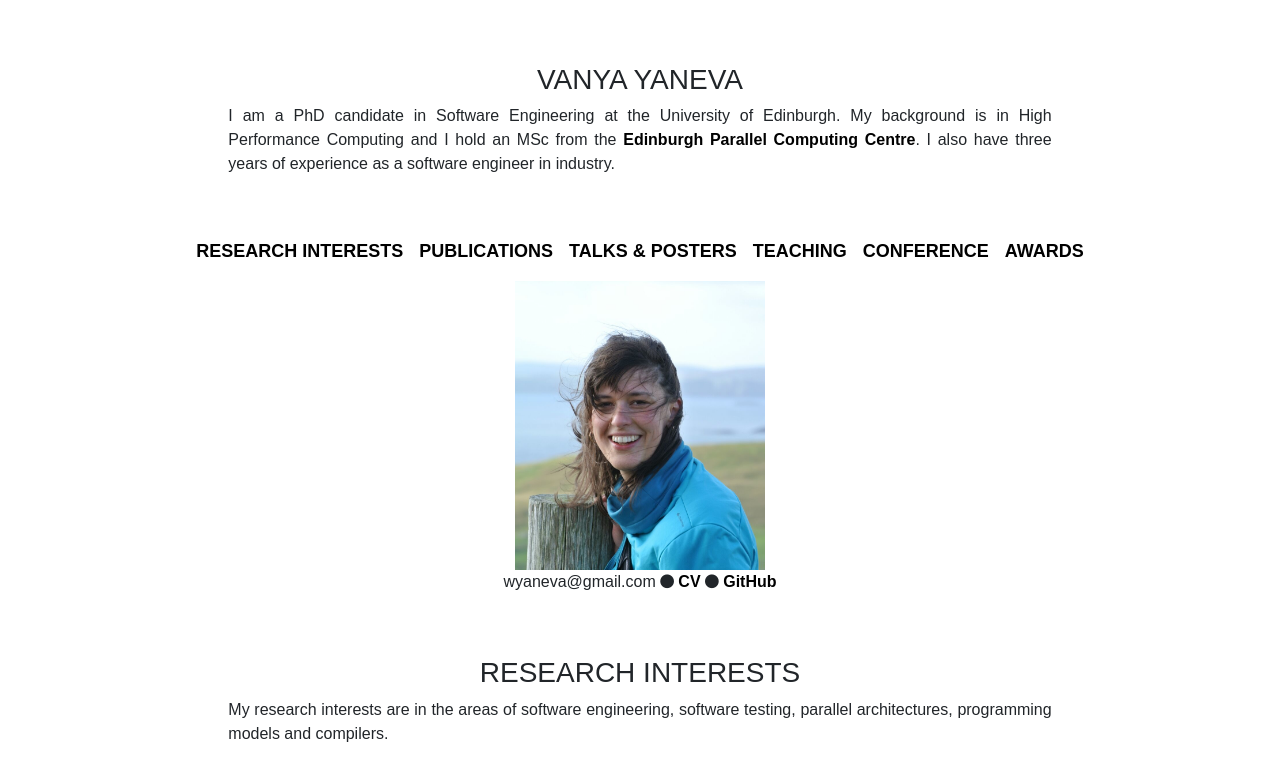
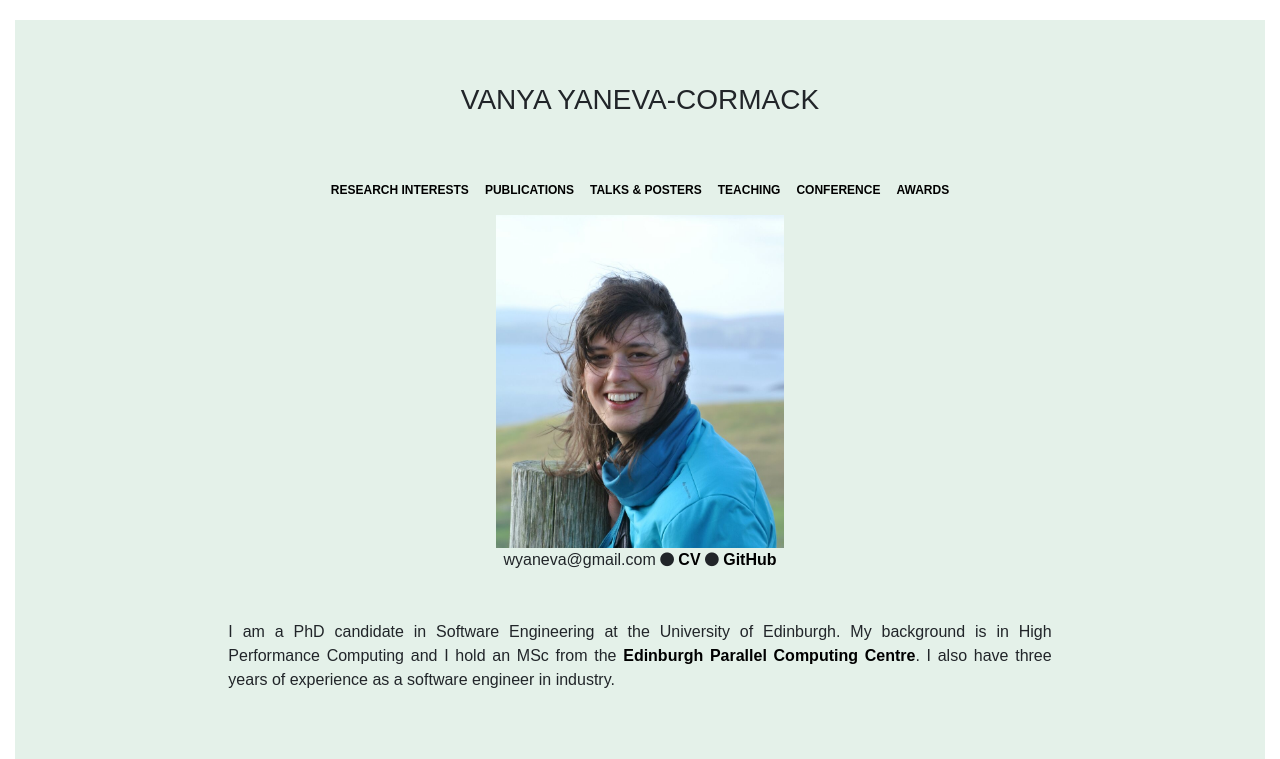
Before and after one commit to wyaneva/wyaneva.github.io, a plain HTML site: page index.html in a window 1280 px wide. Shown: the top 759 px of the page. Drawn offline with nearby package versions, Linux system fonts and the light colour scheme.

Commit message:
Updates to website

```diff
--- a/css/main.css
+++ b/css/main.css
@@ -8,7 +8,7 @@
 .nav-link {
   color: black;
   font-family: sans-serif;
-  font-size: 18px;
+  font-size: 12px;
 }
 
 /*-- General --*/
@@ -22,7 +22,7 @@ h3 {
 }
 
 body {
-  /*padding-top: 50px;*/
+  padding-top: 20px;
 }
 
 /*-- Contents --*/
@@ -42,6 +42,7 @@ body {
   padding-top: 5%;
   text-align: justify;
   font-family: sans-serif;
+  background-color: #e4f1e9;
 }
 
 .paragraph {
@@ -52,7 +53,7 @@ body {
 .padded-photo{
   padding-left: 5%;
   padding-right: 5%;
-  max-width: 30%;
+  max-width: 45%;
 }
 
 .reverse {
--- a/index.html
+++ b/index.html
@@ -8,7 +8,7 @@
   <link rel="stylesheet" href="https://cdnjs.cloudflare.com/ajax/libs/font-awesome/4.7.0/css/font-awesome.min.css">
   <meta name="viewport" content="width=device-width, initial-scale=1.0">
 
-  <title> Vanya Yaneva | University of Edinburgh </title>
+  <title> Vanya Yaneva-Cormack </title>
 </head>
 
 <body>
@@ -19,14 +19,8 @@
       <div class="row">
         <div class="col-sm-2"></div>
         <div class="col-sm-8">
-          <h3> VANYA YANEVA </h3>
-          <p> I am a PhD candidate in Software Engineering at the University of Edinburgh.
-            My background is in High Performance Computing and I hold an MSc from the <a href="http://www.epcc.ed.ac.uk">Edinburgh Parallel Computing Centre</a>.
-            I also have three years of experience as a software engineer in industry.
-          </p>
-        </div>
-        <div class="col-sm-2"></div>
-      </div>
+          <h3> VANYA YANEVA-CORMACK</h3>
+          <br>
       <div class="text-center">
         <nav class="navbar navbar-expand-md">
           <div id="main-navigation" class="mx-auto order-0">
@@ -59,6 +53,15 @@
         <a href="vyaneva-cv.pdf">CV</a>
         <i class="fa fa-circle"></i>
         <a href="https://github.com/wyaneva">GitHub</a>
+      </div>
+        <br>
+        <br>
+        <p> I am a PhD candidate in Software Engineering at the University of Edinburgh.
+            My background is in High Performance Computing and I hold an MSc from the <a href="http://www.epcc.ed.ac.uk">Edinburgh Parallel Computing Centre</a>.
+            I also have three years of experience as a software engineer in industry.
+        </p>
+        </div>
+        <div class="col-sm-2"></div>
       </div>
     </div>
 
```
